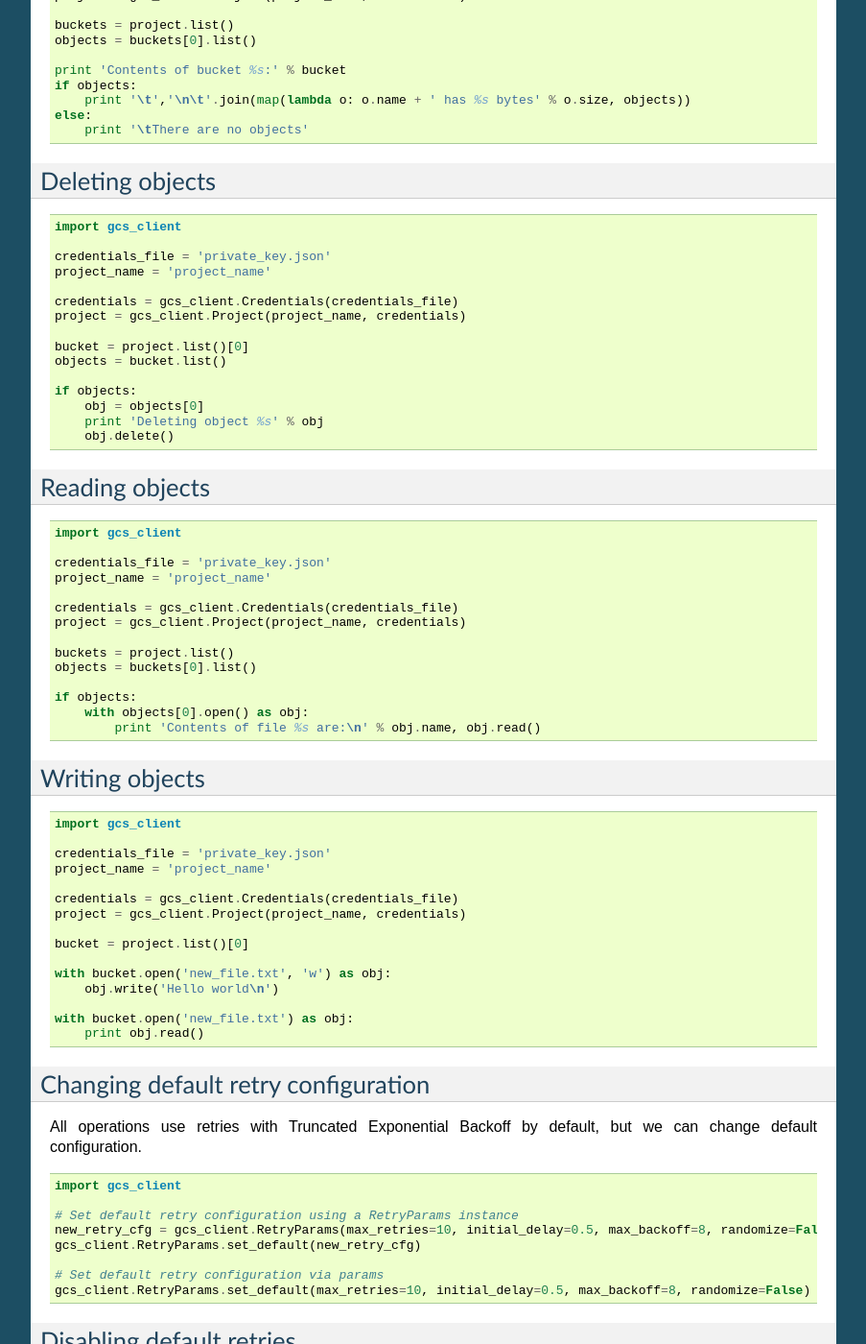
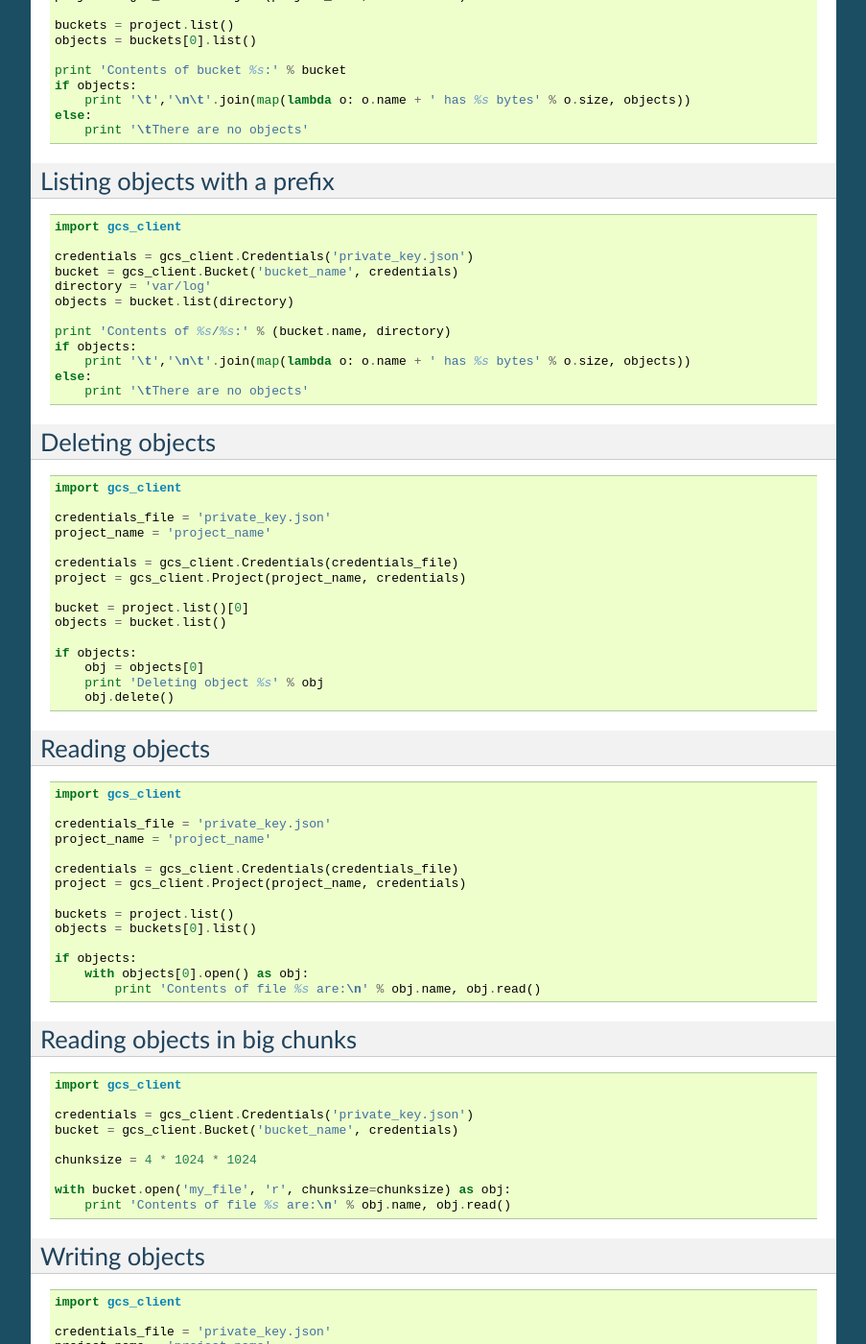
Before and after one commit to Akrog/gcs-client, a Sphinx documentation site: the page built from docs/usage.rst, in a window 1280 px wide and 1400 px high, scrolled down 1177 px. Shown: the whole window at 96% size, without its empty margins (198-1101 px from the left). Built offline with Sphinx 7.4.7, drawn with Linux system fonts in a browser that asks for light colours; some of the changed text lies outside the part shown.

Commit message:
Update usage documentation
This patch adds some additional examples to the usage documentation:

- Listing objects with a prefix
- Reading objects in big chunks

```diff
--- a/docs/usage.rst
+++ b/docs/usage.rst
@@ -81,6 +81,25 @@ Listing objects
     objects = buckets[0].list()
 
     print 'Contents of bucket %s:' % bucket
+    if objects:
+        print '\t','\n\t'.join(map(lambda o: o.name + ' has %s bytes' % o.size, objects))
+    else:
+        print '\tThere are no objects'
+
+
+Listing objects with a prefix
+-----------------------------
+
+.. code-block:: python
+
+    import gcs_client
+
+    credentials = gcs_client.Credentials('private_key.json')
+    bucket = gcs_client.Bucket('bucket_name', credentials)
+    directory = 'var/log'
+    objects = bucket.list(directory)
+
+    print 'Contents of %s/%s:' % (bucket.name, directory)
     if objects:
         print '\t','\n\t'.join(map(lambda o: o.name + ' has %s bytes' % o.size, objects))
     else:
@@ -129,6 +148,21 @@ Reading objects
         with objects[0].open() as obj:
             print 'Contents of file %s are:\n' % obj.name, obj.read()
 
+
+Reading objects in big chunks
+-----------------------------
+
+.. code-block:: python
+
+    import gcs_client
+
+    credentials = gcs_client.Credentials('private_key.json')
+    bucket = gcs_client.Bucket('bucket_name', credentials)
+
+    chunksize = 4 * 1024 * 1024
+
+    with bucket.open('my_file', 'r', chunksize=chunksize) as obj:
+        print 'Contents of file %s are:\n' % obj.name, obj.read()
 
 Writing objects
 ---------------
```
Also changed, not shown: other parts of docs/usage.rst (+3 -3 lines).
